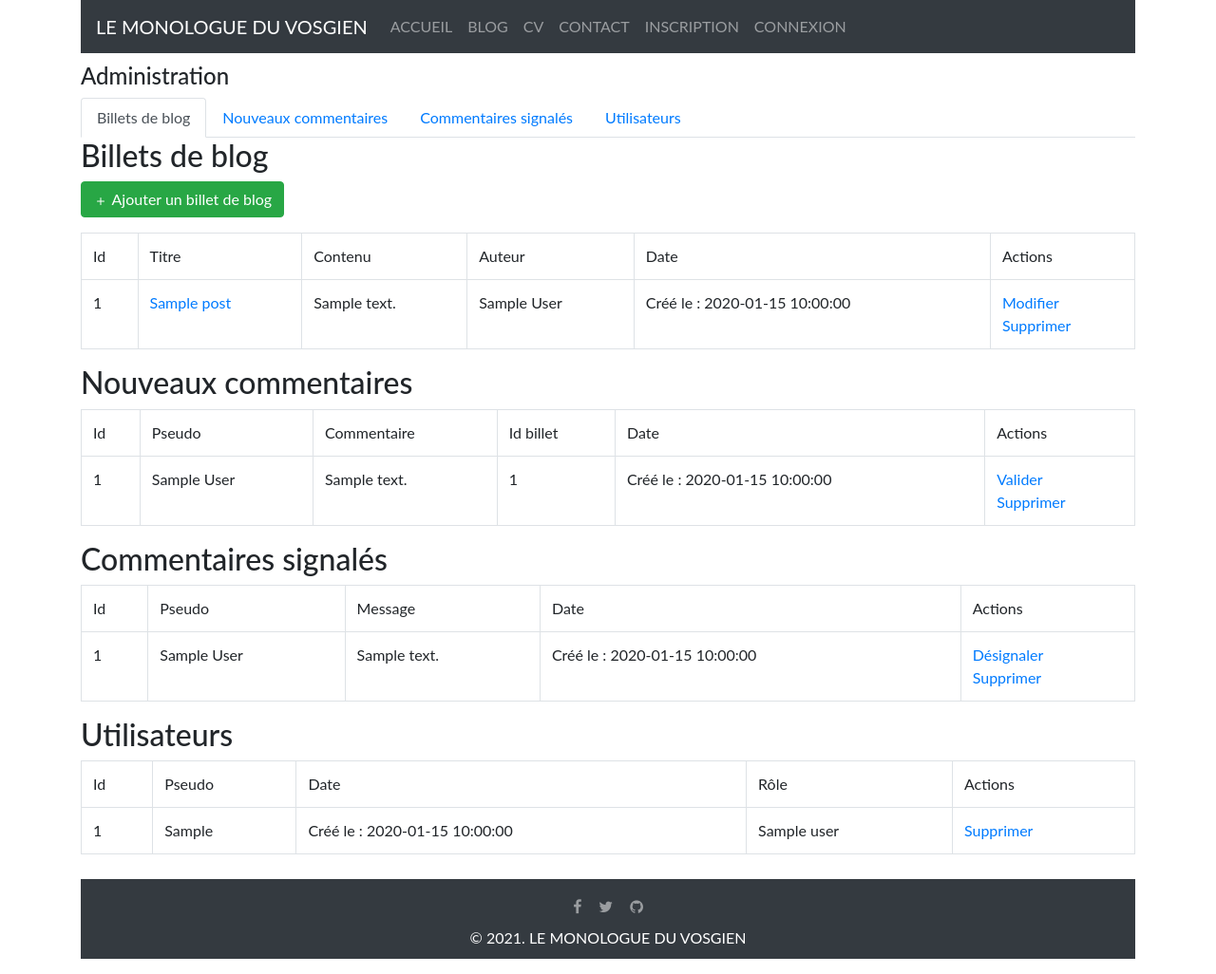
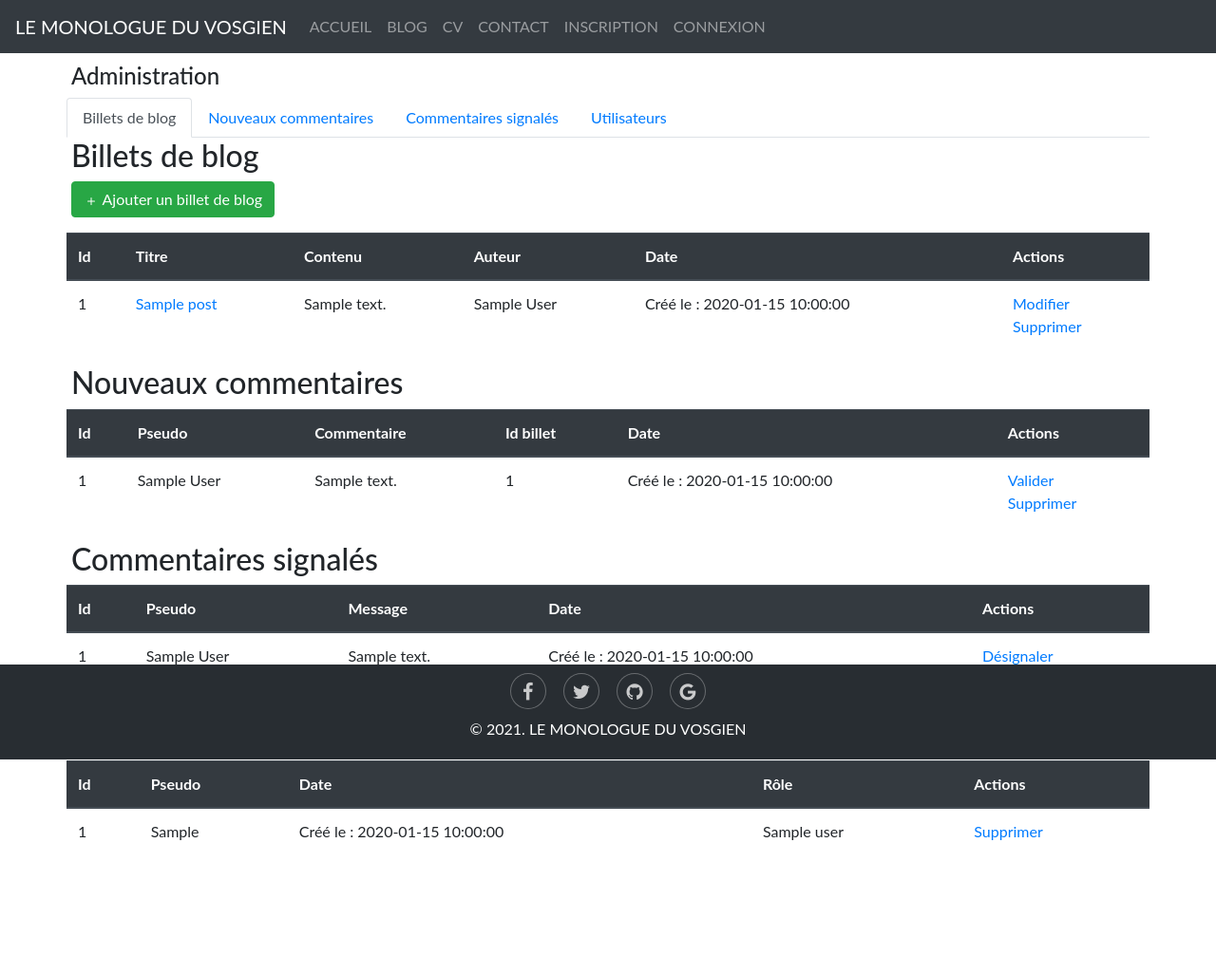
Before and after one commit to Reididsorg/lemonologueduvosgien, a PHP site: template templates/back/admin.html.twig in a window 1280 px wide. Shown: the whole page at 95% size. Run offline with PHP 8.4, Linux system fonts and the light colour scheme; the template is opened without the code that fills it: most values are stand-ins (such as "Sample title", 1, 10 or a date in 2020); some libraries are stand-ins or nearby versions.

Commit message:
changed css and html to improve display and responsive

```diff
--- a/public/css/style.css
+++ b/public/css/style.css
@@ -1,5 +1,27 @@
 body {
   font-family: "Lato", Arial, Helvetica, sans-serif;
+}
+
+header {
+  min-height: 50px;
+}
+
+div.container {
+  padding: 0;
+  margin-bottom: 100px;
+}
+
+div.wrapper h1, div.wrapper h2, div.wrapper h3, div.wrapper p, div.wrapper form {
+  padding-left: 5px;
+  padding-right: 5px;
+}
+
+div#posts div.post {
+  margin-bottom: 10px;
+}
+
+ul.pagination {
+  margin-bottom: 0;
 }
 
 h1 {
@@ -54,7 +76,7 @@ textarea.form-control {
 }
 
 form {
-  padding: 0 20px 20px 20px;
+  padding: 0;
 }
 
 #cv {
@@ -64,25 +86,6 @@ form {
 
 iframe {
   background-color: #fff;
-}
-
-footer {
-  width: 100%;
-}
-
-#footer-social {
-  padding-bottom: 0;
-}
-
-#footer-social ul {
-  margin: 0 auto;
-}
-
-#footer-text {
-  margin: 0 auto;
-  text-align: center;
-  padding: 0 0 10px 0;
-  color: #fff;
 }
 
 #illustration img {
@@ -99,3 +102,105 @@ footer {
   font-size: 1.2rem;
   font-weight: bold;
 }
+
+footer {
+  height: 100px;
+}
+
+#footer-text {
+  margin: 0 auto;
+  text-align: center;
+  padding: 0 0 10px 0;
+  color: #fff;
+}
+
+.footer-dark {
+  padding: 10px 0;
+  color: #f0f9ff;
+  background-color: #282d32
+}
+
+.footer-dark h3 {
+  margin-top: 0;
+  margin-bottom: 12px;
+  font-weight: bold;
+  font-size: 16px
+}
+
+.footer-dark ul {
+  padding: 0;
+  list-style: none;
+  line-height: 1.6;
+  font-size: 14px;
+  margin-bottom: 0
+}
+
+.footer-dark ul a {
+  color: inherit;
+  text-decoration: none;
+  opacity: 0.6
+}
+
+.footer-dark ul a:hover {
+  opacity: 0.8
+}
+
+@media (max-width:767px) {
+  .footer-dark .item:not(.social) {
+    text-align: center;
+    padding-bottom: 20px
+  }
+}
+
+.footer-dark .item.text {
+  margin-bottom: 36px
+}
+
+@media (max-width:767px) {
+  .footer-dark .item.text {
+    margin-bottom: 0
+  }
+}
+
+.footer-dark .item.text p {
+  opacity: 0.6;
+  margin-bottom: 0
+}
+
+.footer-dark .item.social {
+  text-align: center;
+  margin-bottom: 10px;
+}
+
+@media (max-width:991px) {
+  .footer-dark .item.social {
+    text-align: center;
+    margin-top: 20px
+  }
+}
+
+.footer-dark .item.social>a {
+  font-size: 20px;
+  width: 36px;
+  height: 36px;
+  line-height: 36px;
+  display: inline-block;
+  text-align: center;
+  border-radius: 50%;
+  box-shadow: 0 0 0 1px rgba(255, 255, 255, 0.4);
+  margin: 0 8px;
+  color: #fff;
+  opacity: 0.75
+}
+
+.footer-dark .item.social>a:hover {
+  opacity: 0.9
+}
+
+.footer-dark .copyright {
+  text-align: center;
+  padding-top: 24px;
+  opacity: 0.3;
+  font-size: 13px;
+  margin-bottom: 0
+}
--- a/templates/_inc/footer.html.twig
+++ b/templates/_inc/footer.html.twig
@@ -1,23 +1,10 @@
-<footer class="bg-dark">
-    <div id="footer-social" class="navbar navbar-expand-lg navbar-dark ">
-        <div class="collapse navbar-collapse">
-            <ul class="navbar-nav mr-auto">
-                <li class="nav-item">
-                    <a href="#" class="nav-link btn btn-social-icon btn-facebook">
-                        <span class="fa fa-facebook"></span>
-                    </a>
-                </li>
-                <li class="nav-item">
-                    <a href="#" class="nav-link btn btn-social-icon btn-twitter">
-                        <span class="fa fa-twitter"></span>
-                    </a>
-                </li class="nav-item">
-                <li>
-                    <a href="https://github.com/Reididsorg" class="nav-link btn btn-social-icon btn-github">
-                        <span class="fa fa-github"></span>
-                    </a>
-                </li>
-            </ul>
+<footer class="footer-dark fixed-bottom">
+    <div class="row">
+        <div class="col item social">
+            <a href="#"><i class="fa fa-facebook"></i></a>
+            <a href="#"><i class="fa fa-twitter"></i></a>
+            <a href="#"><i class="fa fa-github"></i></a>
+            <a href="#"><i class="fa fa-google"></i></a>
         </div>
     </div>
     <p id="footer-text">
--- a/templates/back/admin.html.twig
+++ b/templates/back/admin.html.twig
@@ -34,15 +34,19 @@
                     {% if posts is empty %}
                         <p class="alert alert-warning">Pas de billets de blog.</p>
                     {% else %}
-                        <table class="table table-bordered">
+                        <div class="table-responsive">
+                            <table class="table table-hover">
+                                <thead class="thead-dark">
                                     <tr>
-                                <td>Id</td>
-                                <td>Titre</td>
-                                <td>Contenu</td>
-                                <td>Auteur</td>
-                                <td>Date</td>
-                                <td>Actions</td>
+                                        <th scope="col">Id</th>
+                                        <th scope="col">Titre</td>
+                                        <th scope="col">Contenu</td>
+                                        <th scope="col">Auteur</td>
+                                        <th scope="col">Date</td>
+                                        <th scope="col">Actions</td>
                                     </tr>
+                                </thead>
+                                <tbody>
                                     {% for post in posts %}
                                         <tr>
                                             <td>{{ post.id }}</td>
@@ -70,7 +74,9 @@
                                             </td>
                                         </tr>
                                     {% endfor %}
+                                </tbody>
                             </table>
+                        </div>
                     {% endif %}
                 </div>
                 <div class="tab-pane fade show active" id="newComment" role="tabpanel" aria-labelledby="newComment-tab">
@@ -78,15 +84,19 @@
                     {% if newComments is empty %}
                         <p class="alert alert-warning">Pas de nouveaux commentaire.</p>
                     {% else %}
-                        <table class="table table-bordered">
+                        <div class="table-responsive">
+                            <table class="table table-hover">
+                                <thead class="thead-dark">
                                     <tr>
-                                <td>Id</td>
-                                <td>Pseudo</td>
-                                <td>Commentaire</td>
-                                <td>Id billet</td>
-                                <td>Date</td>
-                                <td>Actions</td>
+                                        <th scope="col">Id</td>
+                                        <th scope="col">Pseudo</td>
+                                        <th scope="col">Commentaire</td>
+                                        <th scope="col">Id billet</td>
+                                        <th scope="col">Date</td>
+                                        <th scope="col">Actions</td>
                                     </tr>
+                                </thead>
+                                <tbody>
                                     {% for newComment in newComments %}
                                     <tr>
                                         <td>{{ newComment.id }}</td>
@@ -114,7 +124,9 @@
                                         </td>
                                     </tr>
                                 {% endfor %}
+                                </tbody>
                             </table>
+                        </div>
                     {% endif %}
                 </div>
                 <div class="tab-pane fade show active" id="flagComment" role="tabpanel" aria-labelledby="flagComment-tab">
@@ -122,14 +134,18 @@
                     {% if flagComments is empty %}
                         <p class="alert alert-warning">Pas de commentaire signalé.</p>
                     {% else %}
-                        <table class="table table-bordered">
+                        <div class="table-responsive">
+                            <table class="table table-hover">
+                                <thead class="thead-dark">
                                     <tr>
-                                <td>Id</td>
-                                <td>Pseudo</td>
-                                <td>Message</td>
-                                <td>Date</td>
-                                <td>Actions</td>
+                                        <th scope="col">Id</td>
+                                        <th scope="col">Pseudo</td>
+                                        <th scope="col">Message</td>
+                                        <th scope="col">Date</td>
+                                        <th scope="col">Actions</td>
                                     </tr>
+                                </thead>
+                                <tbody>
                                     {% for flagComment in flagComments %}
                                     <tr>
                                         <td>{{ flagComment.id }}</td>
@@ -156,7 +172,9 @@
                                         </td>
                                     </tr>
                                 {% endfor %}
+                                </tbody>
                             </table>
+                        </div>
                     {% endif %}
                 </div>
                 <div class="tab-pane fade show active" id="user" role="tabpanel" aria-labelledby="user-tab">
@@ -164,14 +182,18 @@
                     {% if users is empty %}
                         <p class="alert alert-warning">Aucun utilisateur.</p>
                     {% else %}
-                        <table class="table table-bordered">
+                        <div class="table-responsive">
+                            <table class="table table-hover">
+                                <thead class="thead-dark">
                                     <tr>
-                                <td>Id</td>
-                                <td>Pseudo</td>
-                                <td>Date</td>
-                                <td>Rôle</td>
-                                <td>Actions</td>
+                                        <th scope="col">Id</td>
+                                        <th scope="col">Pseudo</td>
+                                        <th scope="col">Date</td>
+                                        <th scope="col">Rôle</td>
+                                        <th scope="col">Actions</td>
                                     </tr>
+                                </thead>
+                                <tbody>
                                     {% for user in users %}
                                     <tr>
                                         <td>{{ user.id }}</td>
@@ -202,7 +224,9 @@
                                         </td>
                                     </tr>
                                 {% endfor %}
+                                </tbody>
                             </table>
+                        </div>
                     {% endif %}
                 </div>
             </div>
--- a/templates/base.html.twig
+++ b/templates/base.html.twig
@@ -17,11 +17,11 @@
         {% endblock %}
     </head>
     <body>
+        {{ include('_inc/header.html.twig') }}
         <div class="container">
-            {{ include('_inc/header.html.twig') }}
             {% block content %}{% endblock %}
-            {{ include('_inc/footer.html.twig') }}
         </div>
+        {{ include('_inc/footer.html.twig') }}
         {% block javascripts %}
             <script src="https://code.jquery.com/jquery-3.5.1.slim.min.js" integrity="sha384-DfXdz2htPH0lsSSs5nCTpuj/zy4C+OGpamoFVy38MVBnE+IbbVYUew+OrCXaRkfj" crossorigin="anonymous"></script>
             <script src="https://cdn.jsdelivr.net/npm/popper.js@1.16.1/dist/umd/popper.min.js" integrity="sha384-9/reFTGAW83EW2RDu2S0VKaIzap3H66lZH81PoYlFhbGU+6BZp6G7niu735Sk7lN" crossorigin="anonymous"></script>
--- a/templates/front/getAllPosts.html.twig
+++ b/templates/front/getAllPosts.html.twig
@@ -15,7 +15,7 @@
             <p class="alert alert-warning">Aucun billet de blog pour le moment.</p>
             {% else %}
                 {% for post in posts %}
-                    <div>
+                    <div class="post">
                         <h2>
                             <a href="index.php?action=getOnePostAndHisComments&postId={{ post.id }}">{{ post.postTitle }}</a>
                         </h2>
@@ -23,7 +23,7 @@
                             {{ post.postContent|slice(0, 400) }}
                         </p>
                         <div class="flex">
-                            <a class="btn btn-secondary" href="index.php?action=getOnePostAndHisComments&postId={{ post.id }}">Lire la suite</a>
+                            <p><a class="btn btn-secondary" href="index.php?action=getOnePostAndHisComments&postId={{ post.id }}">Lire la suite</a></p>
                             <p>(Le {{ post.postDateFr }}) par <strong>{{ post.postAuthor }}</strong></p>
                         </div>
                     </div>
--- a/templates/front/getOnePostAndHisComments.html.twig
+++ b/templates/front/getOnePostAndHisComments.html.twig
@@ -11,10 +11,12 @@
         <div id="post">
             <div>
                 <h1>
-                    <a href="index.php?action=getOnePostAndHisComments&postId={{ post.id }}">{{ post.postTitle }}</a>
+                    {{ post.postTitle }}
                 </h1>
                 <p>{{ post.postContent }}</p>
-                <em>(Le {{ post.postDateFr }}) par <strong>{{ post.postAuthor }}</strong></em>
+                <p>
+                    <em>(Le {{ post.postDateFr }}) par <strong>{{ post.postAuthor }}</strong></em>
+                </p>
             </div>
         </div>
         <div id="comments">
```
Also changed, not shown: lemonologueduvosgien.sql (added, +157 -0 lines). Lines whose indentation alone changed are shown as unchanged.
